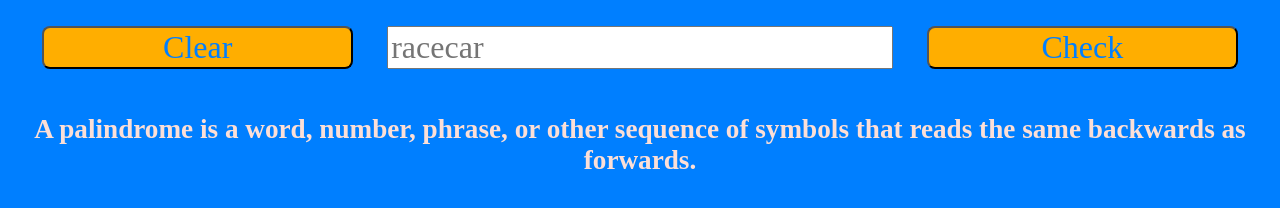
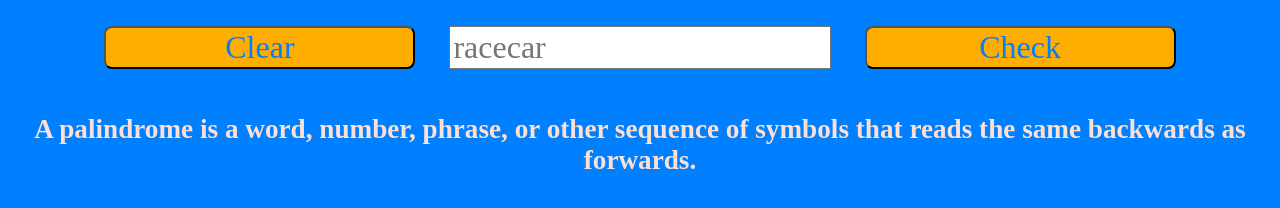
Before and after one commit to ConnorWrites/Palindrome-checker, a plain HTML site: page index.html in a window 1280 px wide. Shown: the part 622-830 px from the top of the page. Drawn offline with Linux system fonts and the light colour scheme; some icons are missing.

Commit message:
Update styles.css

```diff
--- a/styles.css
+++ b/styles.css
@@ -5,6 +5,6 @@ h2 {text-align: center; font-size: 2rem; color:#fcdfd7;margin-top: -20px; paddin
 h3 {text-align: center; font-size: 1.7rem; color:#fcdfd7; padding: 5px; margin:20px; margin-top: 30px; padding-bottom:30px; margin-bottom: 50px; }
 p {font-size: 1.2rem; color:#ffae00; text-align:center; margin-top:-25px; }
 .field {display: block; margin-left:auto; margin-right:auto; text-align:center; padding: 10px; border:none; }
-.textbox { font-size: 2rem; font-family: copperplate; width: 40%; margin-right: 15px; margin-left: 15px;}
+.textbox { font-size: 2rem; font-family: copperplate; width: 30%; margin-right: 15px; margin-left: 15px;}
 button {font-size: 2rem; background-color: #ffae00; color:#007fff; font-family: copperplate; border-radius: 8px; width: 25%; margin-left: 15px; margin-right: 15px; }
 #result {font-size: 1.5rem;margin-top: 20px; margin-bottom: 5px;}
```
